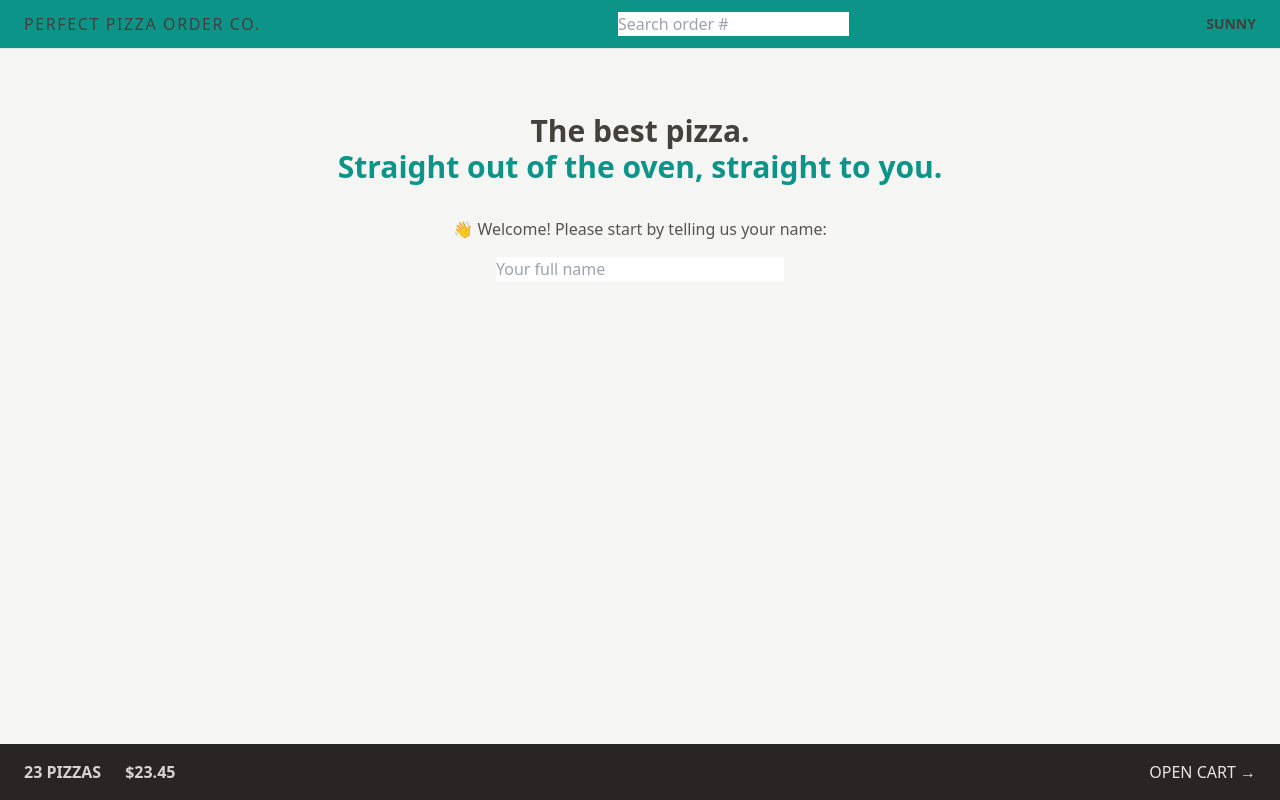
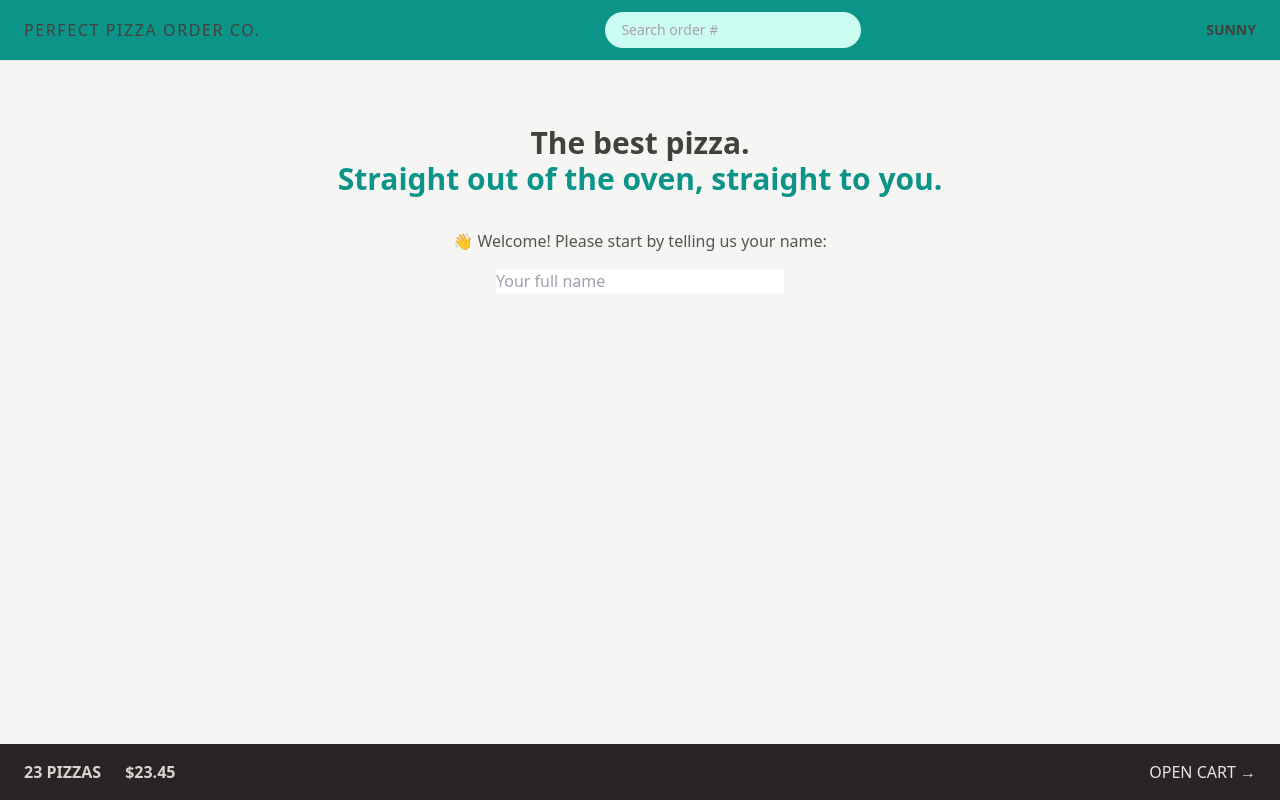
Before and after one commit to SunpreetSandhu/order-app, a React (Vite) app: page / in a window 1280 px wide. Built offline with nearby package versions, Linux system fonts and the light colour scheme.

Commit message:
added styling to search order input

```diff
--- a/src/features/order/SearchOrder.jsx
+++ b/src/features/order/SearchOrder.jsx
@@ -1,15 +1,15 @@
-import { useState } from "react";
-import { useNavigate } from "react-router";
+import { useState } from 'react';
+import { useNavigate } from 'react-router';
 
 function SearchOrder() {
-  const [query, setQuery] = useState("");
+  const [query, setQuery] = useState('');
   const navigate = useNavigate();
 
   function handleSubmit(e) {
     e.preventDefault();
     if (!query) return;
     navigate(`/order/${query}`);
-    setQuery("");
+    setQuery('');
   }
   return (
     <form onSubmit={handleSubmit}>
@@ -17,6 +17,7 @@ function SearchOrder() {
         placeholder="Search order #"
         value={query}
         onChange={(e) => setQuery(e.target.value)}
+        className="w-28 rounded-full bg-teal-100 px-4 py-2 text-sm transition-all duration-300 placeholder:text-stone-400 focus:outline-none focus:ring focus:ring-teal-500 focus:ring-opacity-50 sm:w-64 sm:focus:w-72"
       />
     </form>
   );
```
